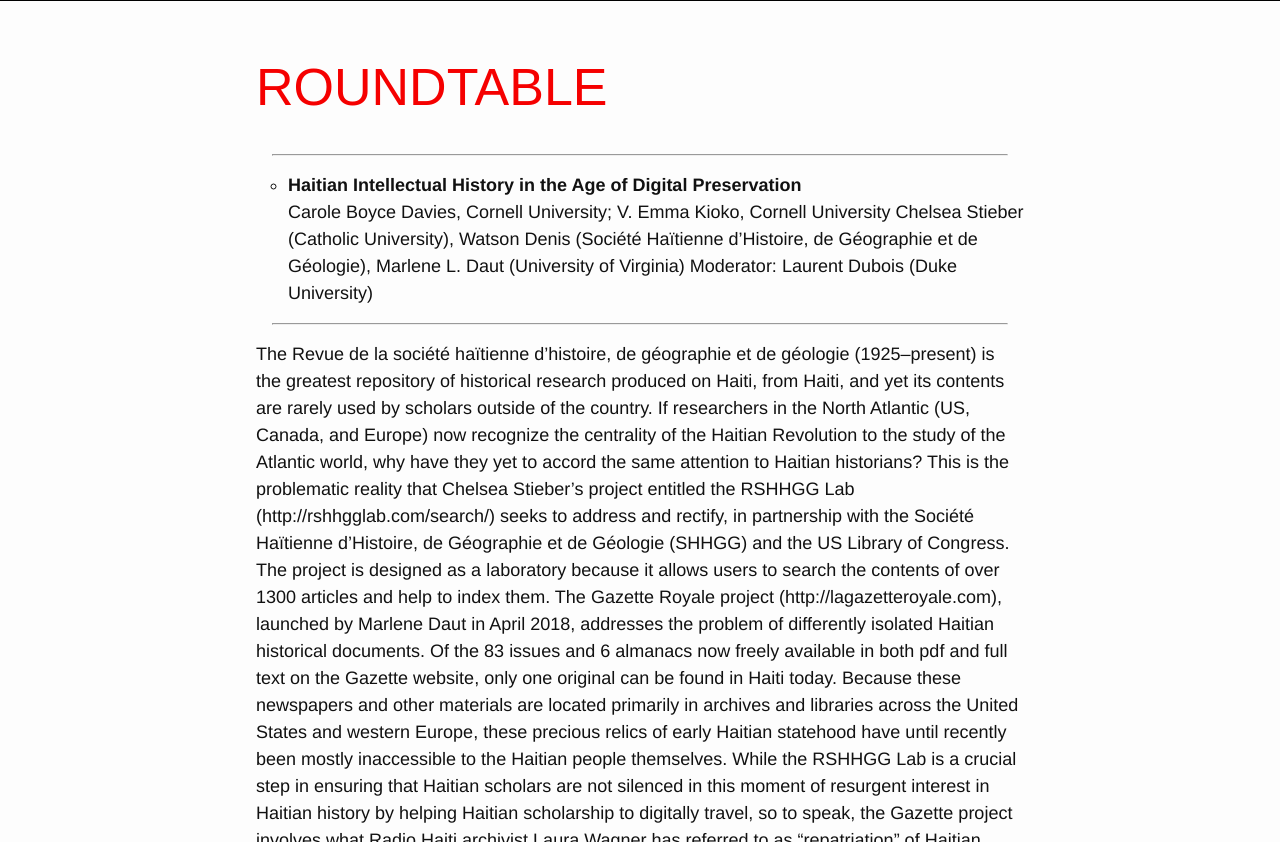
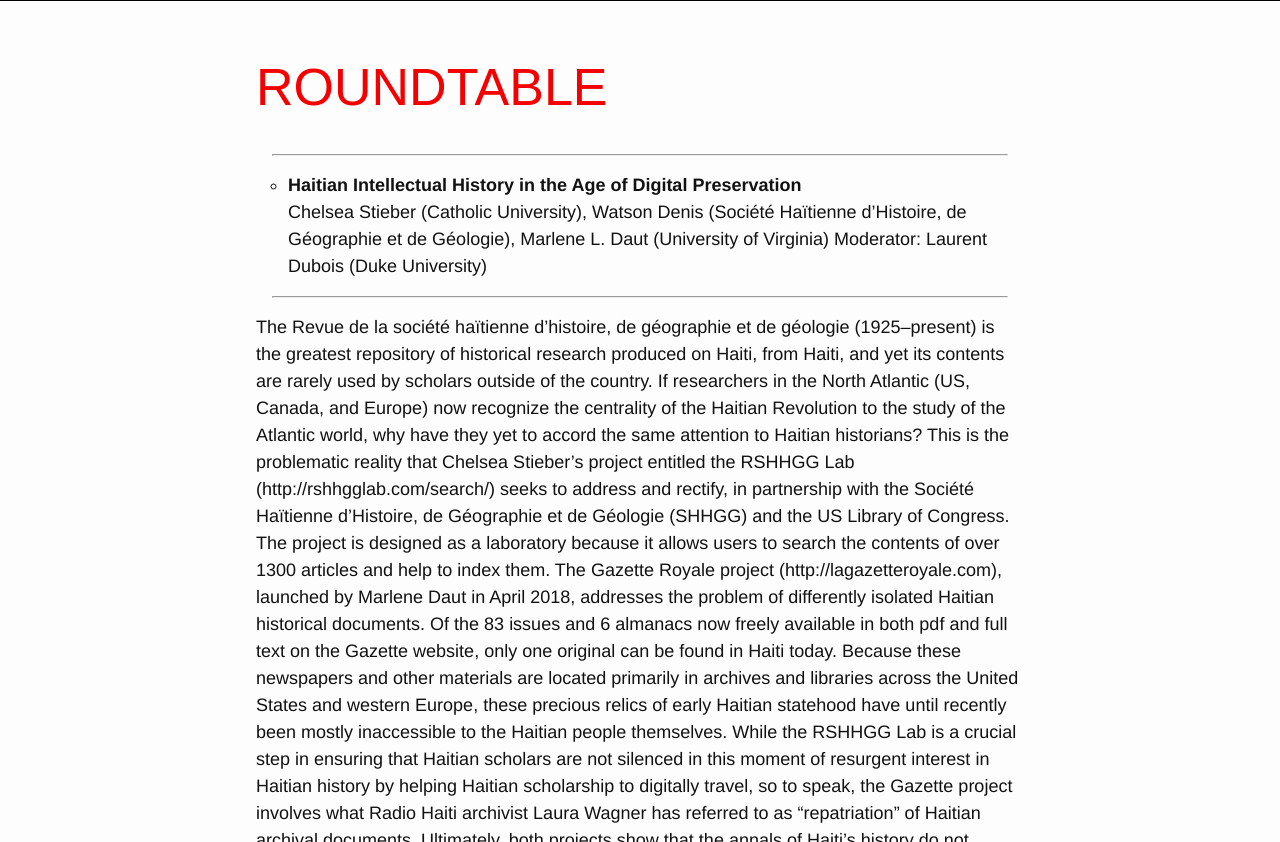
Before and after one commit to kbjosephs/sxcd5-dev, a Jekyll site: the page built from _program/session06.md, in a window 1280 px wide and 900 px high, scrolled down 446 px, cut to the strip 58-900 px from the top of the window. Built offline with Jekyll 4.4.1, drawn with Linux system fonts in a browser that asks for light colours.

Commit message:
Update session06.md

```diff
--- a/_program/session06.md
+++ b/_program/session06.md
@@ -11,7 +11,6 @@ slot: "9:30-10:30AM"
 ---
 
 - **Haitian Intellectual History in the Age of Digital Preservation**\
-Carole Boyce Davies, Cornell University; V. Emma Kioko, Cornell University
 Chelsea Stieber (Catholic University), Watson Denis (Société Haïtienne d’Histoire, de Géographie et de Géologie), Marlene L. Daut (University of Virginia)
 Moderator: Laurent Dubois (Duke University)
 
```
